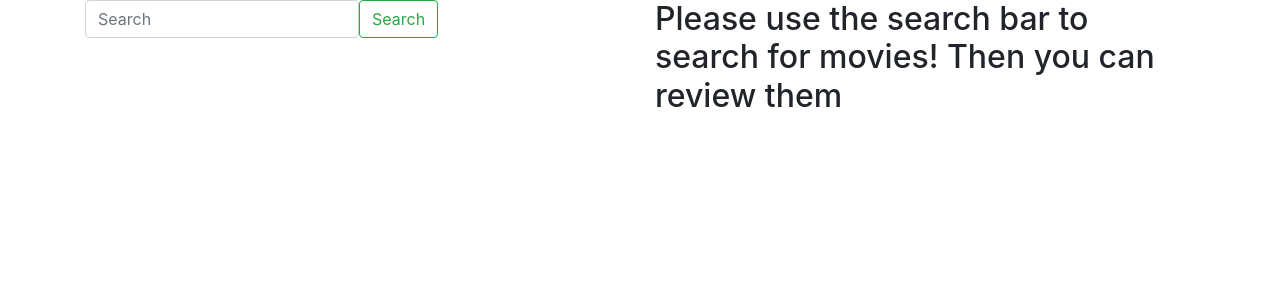
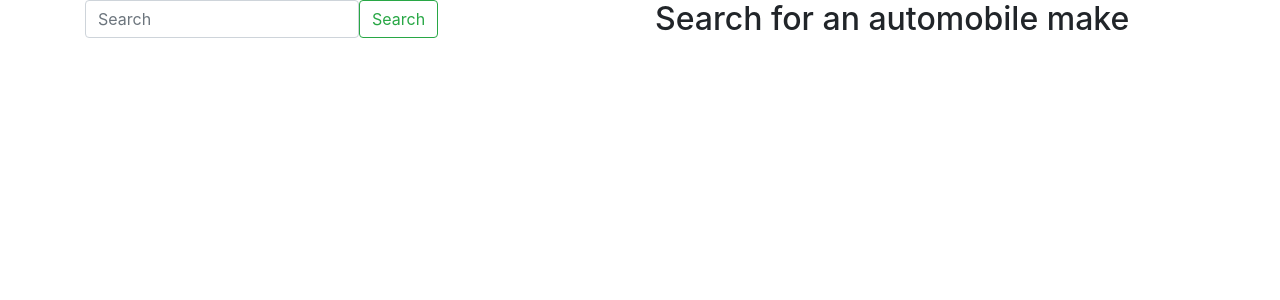
Before and after one commit to kchinna/cmsc388j-final, a Flask app: page / in a window 1280 px wide. Shown: the part 56-356 px from the top of the page. Run offline with Flask 2, Linux system fonts and the light colour scheme; some libraries are stand-ins or nearby versions.

Commit message:
replace movies route with cars

```diff
--- a/flask_app/__init__.py
+++ b/flask_app/__init__.py
@@ -34,7 +34,7 @@ movie_client = MovieClient(OMDB_API_KEY)
 car_client = CarClient(CAR_API_KEY)
 
 from .users.routes import users
-from .movies.routes import movies
+from .cars.routes import cars
 
 def custom_404(e):
     return render_template("404.html"), 404
@@ -52,7 +52,7 @@ def create_app(test_config=None):
     bcrypt.init_app(app)
 
     app.register_blueprint(users)
-    app.register_blueprint(movies)
+    app.register_blueprint(cars)
     app.register_error_handler(404, custom_404)
 
     login_manager.login_view = "users.login"
--- a/flask_app/cars/routes.py
+++ b/flask_app/cars/routes.py
@@ -4,8 +4,8 @@ from flask import Blueprint, render_template, url_for, redirect, request, flash
 from flask_login import current_user
 
 from .. import movie_client, car_client
-from ..forms import MovieReviewForm, SearchForm
-from ..models import User, Review
+from ..forms import MovieReviewForm, SearchForm, CarRatingForm
+from ..models import User, Review, Rating
 from ..utils import current_time
 
 cars = Blueprint("cars", __name__)
@@ -21,11 +21,10 @@ def get_b64_img(username):
 
 @cars.route("/", methods=["GET", "POST"])
 def index():
-    print("CORRECT")
     form = SearchForm()
 
     if form.validate_on_submit():
-        return redirect(url_for("movies.query_results", query=form.search_query.data))
+        return redirect(url_for("cars.query_results", query=form.search_query.data))
 
     return render_template("index.html", form=form)
 
@@ -33,11 +32,68 @@ def index():
 @cars.route("/search-results/<query>", methods=["GET"])
 def query_results(query):
     try:
+        # results = movie_client.search(query)
         results = car_client.search(query)
     except ValueError as e:
         return render_template("query.html", error_msg=str(e))
 
     return render_template("query.html", results=results)
+
+
+@cars.route("/cars/<make>/<model_id>", methods=["GET", "POST"])
+def car_detail(make, model_id):
+    try:
+        models = car_client.search(make)
+        result = None
+        for m in models:
+            print(type(m["Model_ID"]))
+            if m["Model_ID"] == int(model_id):
+                result = m
+                break
+        if result == None:
+            return render_template("car_detail.html", error_msg="Could not find model for make")
+    except ValueError as e:
+        return render_template("car_detail.html", error_msg=str(e))
+
+    form = MovieReviewForm()
+    if form.validate_on_submit():
+        img = get_b64_img(current_user.username)
+        review = Review(
+            commenter=current_user._get_current_object(),
+            content=form.text.data,
+            date=current_time(),
+            imdb_id=model_id,
+            movie_title=make,
+            image=img
+        )
+        review.save()
+        return redirect(request.path)
+
+    rate_form = CarRatingForm()
+    if rate_form.validate_on_submit():
+        ratings = Rating.objects(rater=current_user._get_current_object(), model_id=model_id, make=make)
+        # Can only rate once, won't count otherwise
+        if len(ratings) == 0:
+            rating = Rating(
+                rater=current_user._get_current_object(),
+                rating=rate_form.rating.data,
+                model_id=model_id,
+                make=make
+            )
+            rating.save()
+        return redirect(request.path)
+
+    ratings = Rating.objects(model_id=model_id, make=make)
+    total = 0
+    length = 0
+    for r in ratings:
+        total += r.rating
+        length += 1
+    car_rating = 0 if length == 0 else total / length
+    print(car_rating)
+
+    reviews = Review.objects(imdb_id=model_id)
+    return render_template("car_detail.html", form=form, rate_form=rate_form, car=result, reviews=reviews, ratings=ratings, rating=car_rating)
 
 
 # @movies.route("/movies/<movie_id>", methods=["GET", "POST"])
@@ -71,22 +127,22 @@ def query_results(query):
 #     )
 
 
-# @movies.route("/user/<username>")
-# def user_detail(username):
-#     #uncomment to get review image
-#     user = User.objects(username=username).first()
+@cars.route("/user/<username>")
+def user_detail(username):
+    #uncomment to get review image
+    user = User.objects(username=username).first()
 
-#     if user:
-#         reviews = Review.objects(commenter=user).order_by("-date")
-#         img = get_b64_img(user.username) # use their username for helper function
-#         return render_template("user_detail.html",
-#                                user=user,
-#                                reviews=reviews,
-#                                image=img,
-#                                error=None)
-#     else:
-#         return render_template("user_detail.html",
-#                                user=None,
-#                                reviews=None,
-#                                image=None,
-#                                error="User not found.")
+    if user:
+        reviews = Review.objects(commenter=user).order_by("-date")
+        img = get_b64_img(user.username) # use their username for helper function
+        return render_template("user_detail.html",
+                               user=user,
+                               reviews=reviews,
+                               image=img,
+                               error=None)
+    else:
+        return render_template("user_detail.html",
+                               user=None,
+                               reviews=None,
+                               image=None,
+                               error="User not found.")
--- a/flask_app/movies/routes.py
+++ /dev/null
@@ -1,146 +0,0 @@
-import base64,io
-from io import BytesIO
-from flask import Blueprint, render_template, url_for, redirect, request, flash
-from flask_login import current_user
-
-from .. import movie_client, car_client
-from ..forms import MovieReviewForm, SearchForm, CarRatingForm
-from ..models import User, Review, Rating
-from ..utils import current_time
-
-movies = Blueprint("movies", __name__)
-""" ************ Helper for pictures uses username to get their profile picture************ """
-def get_b64_img(username):
-    user = User.objects(username=username).first()
-    bytes_im = io.BytesIO(user.profile_pic.read())
-    image = base64.b64encode(bytes_im.getvalue()).decode()
-    return image
-
-""" ************ View functions ************ """
-
-
-@movies.route("/", methods=["GET", "POST"])
-def index():
-    form = SearchForm()
-
-    if form.validate_on_submit():
-        return redirect(url_for("movies.query_results", query=form.search_query.data))
-
-    return render_template("index.html", form=form)
-
-
-@movies.route("/search-results/<query>", methods=["GET"])
-def query_results(query):
-    try:
-        # results = movie_client.search(query)
-        results = car_client.search(query)
-    except ValueError as e:
-        return render_template("query.html", error_msg=str(e))
-
-    return render_template("query.html", results=results)
-
-
-@movies.route("/cars/<make>/<model_id>", methods=["GET", "POST"])
-def car_detail(make, model_id):
-    try:
-        models = car_client.search(make)
-        result = None
-        for m in models:
-            print(type(m["Model_ID"]))
-            if m["Model_ID"] == int(model_id):
-                result = m
-                break
-        if result == None:
-            return render_template("car_detail.html", error_msg="Could not find model for make")
-    except ValueError as e:
-        return render_template("car_detail.html", error_msg=str(e))
-
-    form = MovieReviewForm()
-    if form.validate_on_submit():
-        review = Review(
-            commenter=current_user._get_current_object(),
-            content=form.text.data,
-            date=current_time(),
-            imdb_id=model_id,
-            movie_title=make
-        )
-        review.save()
-        return redirect(request.path)
-
-    rate_form = CarRatingForm()
-    if rate_form.validate_on_submit():
-        ratings = Rating.objects(rater=current_user._get_current_object(), model_id=model_id, make=make)
-        # Can only rate once, won't count otherwise
-        if len(ratings) == 0:
-            rating = Rating(
-                rater=current_user._get_current_object(),
-                rating=rate_form.rating.data,
-                model_id=model_id,
-                make=make
-            )
-            rating.save()
-        return redirect(request.path)
-
-    ratings = Rating.objects(model_id=model_id, make=make)
-    total = 0
-    length = 0
-    for r in ratings:
-        total += r.rating
-        length += 1
-    car_rating = 0 if length == 0 else total / length
-    print(car_rating)
-
-    reviews = Review.objects(imdb_id=model_id)
-    return render_template("car_detail.html", form=form, rate_form=rate_form, car=result, reviews=reviews, ratings=ratings, rating=car_rating)
-
-
-@movies.route("/movies/<movie_id>", methods=["GET", "POST"])
-def movie_detail(movie_id):
-    try:
-        result = movie_client.retrieve_movie_by_id(movie_id)
-    except ValueError as e:
-        return render_template("movie_detail.html", error_msg=str(e))
-
-    form = MovieReviewForm()
-    if form.validate_on_submit():
-        img = get_b64_img(current_user.username)
-
-        review = Review(
-            commenter=current_user._get_current_object(),
-            content=form.text.data,
-            date=current_time(),
-            imdb_id=movie_id,
-            movie_title=result.title,
-            image=img
-        )
-
-        review.save()
-
-        return redirect(request.path)
-
-    reviews = Review.objects(imdb_id=movie_id)
-
-    return render_template(
-        "movie_detail.html", form=form, movie=result, reviews=reviews
-    )
-
-
-@movies.route("/user/<username>")
-def user_detail(username):
-    #uncomment to get review image
-    user = User.objects(username=username).first()
-
-    if user:
-        reviews = Review.objects(commenter=user).order_by("-date")
-        img = get_b64_img(user.username) # use their username for helper function
-        return render_template("user_detail.html",
-                               user=user,
-                               reviews=reviews,
-                               image=img,
-                               error=None)
-    else:
-        return render_template("user_detail.html",
-                               user=None,
-                               reviews=None,
-                               image=None,
-                               error="User not found.")
--- a/flask_app/templates/account.html
+++ b/flask_app/templates/account.html
@@ -61,7 +61,7 @@
         {# Link to see all of the current user's reviews. #}
         <h3>User's Reviews</h3>
         <p>
-            <a href="{{ url_for('movies.user_detail', username=current_user.username) }}">View All Reviews</a>
+            <a href="{{ url_for('cars.user_detail', username=current_user.username) }}">View All Reviews</a>
         </p>
     </div>
 </div>
--- a/flask_app/templates/header.html
+++ b/flask_app/templates/header.html
@@ -1,7 +1,7 @@
 {% extends "base.html" %}
 {% block header %}
 <nav class="navbar navbar-expand-lg navbar-dark bg-dark">
-    <a class="navbar-brand" href="{{ url_for('movies.index') }}">Movie Reviewer</a>
+    <a class="navbar-brand" href="{{ url_for('cars.index') }}">Movie Reviewer</a>
     <button class="navbar-toggler" type="button" data-toggle="collapse" data-target="#navbarCollapse"
         aria-controls="navbarSupportedContent" aria-expanded="false" aria-label="Toggle navigation">
         <span class="navbar-toggler-icon"></span>
--- a/flask_app/templates/index.html
+++ b/flask_app/templates/index.html
@@ -19,7 +19,7 @@
         </form>
     </div>
     <div class="col">
-        <h2>Please use the search bar to search for movies! Then you can review them </h2>
+        <h2>Search for an automobile make</h2>
     </div>
 </div>
 {% endblock %}
--- a/flask_app/templates/query.html
+++ b/flask_app/templates/query.html
@@ -10,7 +10,7 @@
         <!-- <img src="{{ result.poster_url }}" class="mr-3 movie" alt="missing"> -->
         <div class="media-body">
         <h5 class="mt-0">
-            <a href="{{ url_for('movies.car_detail', make=result.Make_Name, model_id=result.Model_ID) }}">{{ result.Make_Name }} {{ result.Model_Name }}</a>
+            <a href="{{ url_for('cars.car_detail', make=result.Make_Name, model_id=result.Model_ID) }}">{{ result.Make_Name }} {{ result.Model_Name }}</a>
             <!-- ({{ result.year }}) -->
         </h5>
         </div>
--- a/flask_app/templates/user_detail.html
+++ b/flask_app/templates/user_detail.html
@@ -30,7 +30,7 @@
                             <span class="float-right">
                                 <small>{{ review.date }}</small>
                             </span>
-                            <a href="{{ url_for('movies.user_detail', username=review.commenter.username) }}">
+                            <a href="{{ url_for('cars.user_detail', username=review.commenter.username) }}">
                                 <strong>@{{ review.commenter.username }}</strong>
                             </a>
                             <p>
--- a/flask_app/users/routes.py
+++ b/flask_app/users/routes.py
@@ -16,7 +16,7 @@ users = Blueprint("users", __name__)
 @users.route("/register", methods=["GET", "POST"])
 def register():
     if current_user.is_authenticated:
-        return redirect(url_for('movies.index'))
+        return redirect(url_for('cars.index'))
 
     form = RegistrationForm()
     if form.validate_on_submit():
@@ -33,7 +33,7 @@ def register():
 @users.route("/login", methods=["GET", "POST"])
 def login():
     if current_user.is_authenticated:
-        return redirect(url_for('movies.index'))
+        return redirect(url_for('cars.index'))
 
     form = LoginForm()
     if form.validate_on_submit():
@@ -54,7 +54,7 @@ def login():
 @login_required
 def logout():
     logout_user()
-    return redirect(url_for('movies.index'))
+    return redirect(url_for('cars.index'))
 
 
 def get_b64_img(username):
```
Also changed, not shown: flask_app/templates/car_detail.html (+2 -2 lines), flask_app/movies/__init__.py (deleted).
